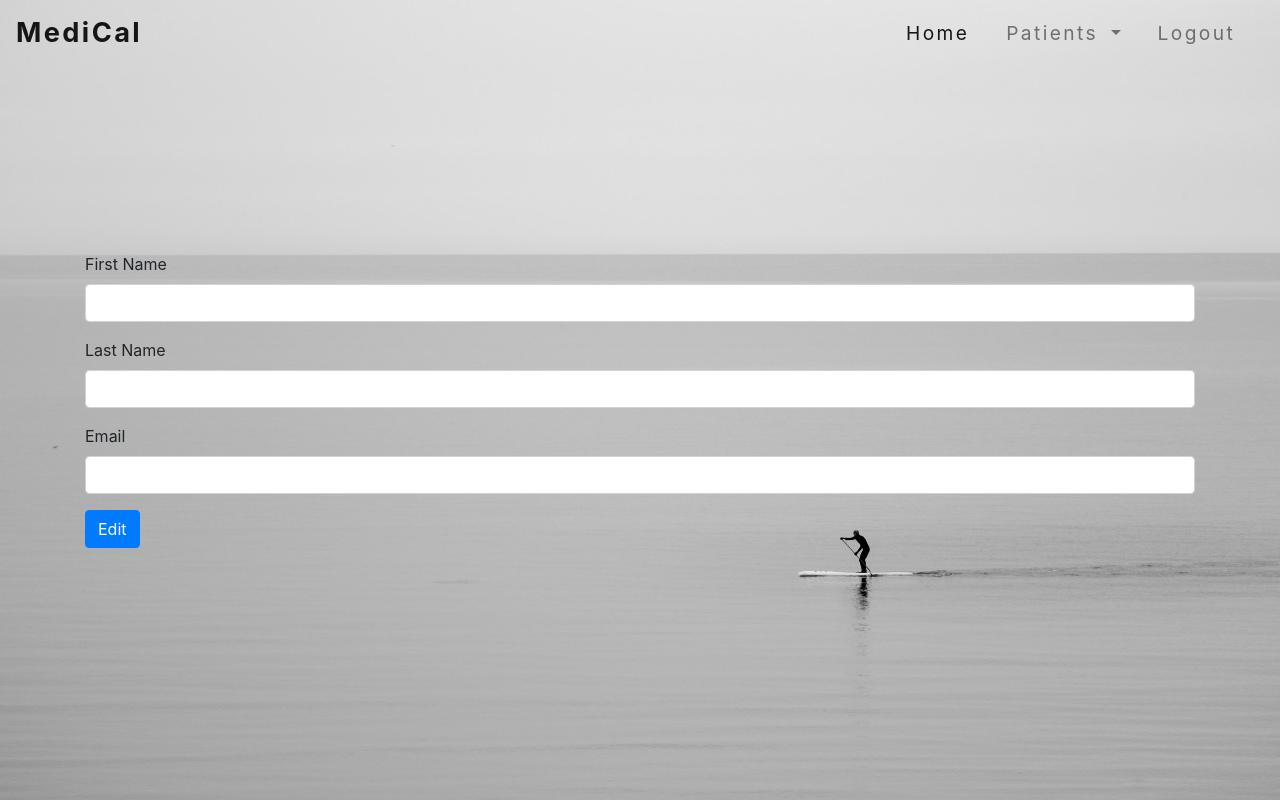
After one commit to YoungHaYoo12/MediCal, a Flask app: page /patients/edit/1 in a window 1280 px wide. The commit adds this page. Run offline with Flask 2, Linux system fonts and the light colour scheme; a user stored in the database is signed in; tables that the repository leaves empty hold one stand-in row (values such as "Sample post"); some libraries are stand-ins or nearby versions.

Commit message:
Add patients.edit page.

```diff
--- a/app/patients/forms.py
+++ b/app/patients/forms.py
@@ -7,3 +7,9 @@ class PatientAddForm(FlaskForm):
   last_name = StringField('Last Name',validators=[DataRequired(message='Last Name Field Empty')])
   email = StringField('Email',validators=[DataRequired(message='Email Field Empty'),Email(message='Email Format Not Correct'),Length(1,64)])
   submit = SubmitField('Add Patient')
+
+class PatientEditForm(FlaskForm):
+  first_name = StringField('First Name',validators=[DataRequired(message='First Name Field Empty')])
+  last_name = StringField('Last Name',validators=[DataRequired(message='Last Name Field Empty')])
+  email = StringField('Email',validators=[DataRequired(message='Email Field Empty'),Email(message='Email Format Not Correct'),Length(1,64)])
+  submit = SubmitField('Edit')
--- a/app/patients/views.py
+++ b/app/patients/views.py
@@ -3,7 +3,7 @@ from flask_login import login_required,current_user
 from app import db
 from app.models import User, Patient,relationships
 from app.patients import patients
-from app.patients.forms import PatientAddForm
+from app.patients.forms import PatientAddForm, PatientEditForm
 
 @patients.route('/list/<category>',methods=['GET','POST'])
 @login_required
@@ -61,3 +61,28 @@ def delete(id):
 
   flash('Patient Succesfully Deleted')
   return redirect(url_for('patients.list'))
+
+@patients.route('/edit/<int:id>',methods=['POST','GET'])
+@login_required
+def edit(id):
+  # form processing
+  form = PatientEditForm()
+
+  # confirm that patient is connected to current_user
+  patient = Patient.query.get_or_404(id)
+  if not patient in current_user.patients.all():
+    abort(403)
+
+  if form.validate_on_submit():
+    patient.first_name = form.first_name.data
+    patient.last_name = form.last_name.data
+    patient.email = form.email.data
+    db.session.commit()
+    flash('User Edit Successful')
+    return redirect(url_for('patients.patient',id=patient.id))
+  elif request.method == 'POST':
+    form.first_name.data = patient.first_name
+    form.last_name.data = patient.last_name
+    form.email.data = patient.email
+
+  return render_template('patients/edit.html',form=form,patient=patient)
--- /dev/null
+++ b/app/templates/patients/edit.html
@@ -0,0 +1,27 @@
+{% extends "base.html" %}
+{% block content %}
+
+<div class="container centered-div">
+  <form method="POST">
+  {{form.hidden_tag()}}
+
+  <div class="form-group">
+  {{form.first_name.label}}
+  {{form.first_name(class="form-control")}}
+  </div>
+  <div class="form-group">
+  {{form.last_name.label}}
+  {{form.last_name(class="form-control")}}
+  </div>
+  <div class="form-group">
+  {{form.email.label}}
+  {{form.email(class="form-control")}}
+  </div>
+
+  <div class="btn-wrapper">
+  {{form.submit(class="btn btn-primary")}}
+  </div>
+  </form>
+</div>
+
+{% endblock %}
--- a/app/templates/patients/patient.html
+++ b/app/templates/patients/patient.html
@@ -20,7 +20,7 @@
           <div class="row">
             <div class="col-4"></div>
             <div class="col-4">
-              <a><btn class="btn btn-warning">Edit</btn></a>
+              <a href="{{url_for('patients.edit',id=patient.id)}}"><btn class="btn btn-warning">Edit</btn></a>
               <a href="{{url_for('patients.delete', id=patient.id)}}"><btn class="btn btn-danger">Delete</btn></a>
             </div>
             <div class="col-4"></div>
```
